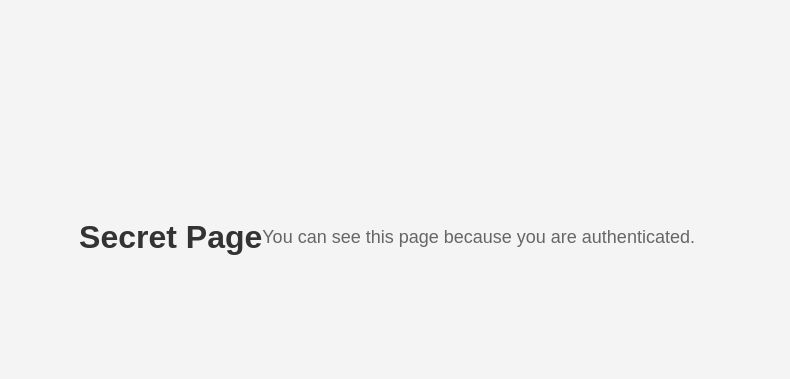
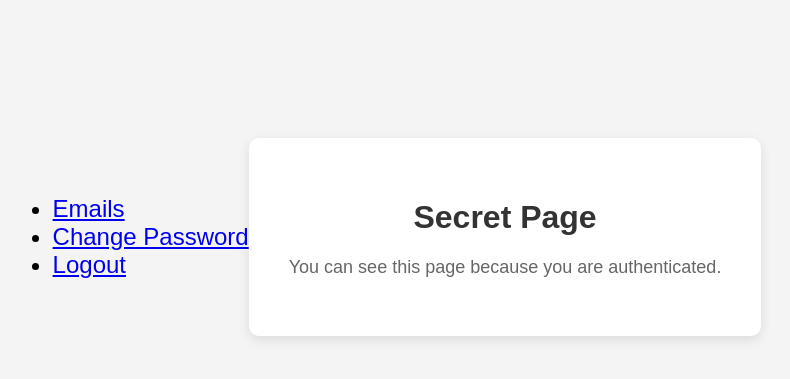
Before and after one commit to andy-l-qa/django-allauth, a Django app: page /secret/ in a window 1280 px wide. Shown: the part 163-542 px from the top of the page, without its empty margins (253-1043 px from the left). Run offline with Django 5.2, Linux system fonts and the light colour scheme; the visitor is signed in with stand-in values (Sample User, id 1).

Commit message:
Learned and tested django-allauth auth and email verifications on local server.

```diff
--- /dev/null
+++ b/core/templates/core/base.html
@@ -0,0 +1,41 @@
+<!DOCTYPE html>
+<html lang="en">
+<head>
+    <meta charset="UTF-8">
+    <meta name="viewport" content="width=device-width, initial-scale=1.0">
+    <title>{% block title %}{% endblock %} | allauth-demo</title>
+    <style>
+        body {
+            font-family: Arial, sans-serif;
+            display: flex;
+            justify-content: center;
+            align-items: center;
+            height: 100vh;
+            margin: 0;
+            background-color: #f4f4f4;
+        }
+
+        .container {
+            text-align: center;
+            background: white;
+            padding: 40px;
+            border-radius: 10px;
+            box-shadow: 0 4px 12px rgba(0,0,0,0.1);
+        }
+
+        h1 {
+            color: #333;
+        }
+
+        p {
+            color: #666;
+            font-size: 18px;
+        }
+    </style>
+</head>
+<body>
+    {% include 'core/partials/navbar.html' %}
+    {% block content %}
+    {% endblock %}
+</body>
+</html>
--- /dev/null
+++ b/core/templates/core/partials/navbar.html
@@ -0,0 +1,12 @@
+<nav style="font-size: 24px;">
+    <ul>
+        {% if user.is_authenticated %}
+            <li><a href="{% url 'account_email' %}">Emails</a></li>
+            <li><a href="{% url 'account_change_password' %}">Change Password</a></li>
+            <li><a href="{% url 'account_logout' %}">Logout</a></li>
+        {% else %}
+            <li><a href="{% url 'account_login' %}">Login</a></li>
+            <li><a href="{% url 'account_signup' %}">Signup</a></li>
+        {% endif %}
+    </ul>
+</nav>
--- a/core/templates/core/secret.html
+++ b/core/templates/core/secret.html
@@ -1,40 +1,10 @@
-<!DOCTYPE html>
-<html lang="en">
-<head>
-    <meta charset="UTF-8">
-    <meta name="viewport" content="width=device-width, initial-scale=1.0">
-    <title>Secret Page</title>
-    <style>
-        body {
-            font-family: Arial, sans-serif;
-            display: flex;
-            justify-content: center;
-            align-items: center;
-            height: 100vh;
-            margin: 0;
-            background-color: #f4f4f4;
-        }
+{% extends 'core/base.html' %}
 
-        .container {
-            text-align: center;
-            background: white;
-            padding: 40px;
-            border-radius: 10px;
-            box-shadow: 0 4px 12px rgba(0,0,0,0.1);
-        }
+{% block title %}Public Page{% endblock %}
 
-        h1 {
-            color: #333;
-        }
-
-        p {
-            color: #666;
-            font-size: 18px;
-        }
-    </style>
-</head>
-<body>
-    <h1>Secret Page</h1>
-    <p>You can see this page because you are authenticated.</p>
-</body>
-</html>
+{% block content %}
+    <div class="container">
+        <h1>Secret Page</h1>
+        <p>You can see this page because you are authenticated.</p>
+    </div>
+{% endblock %}
```
Also changed, not shown: allauth_demo/settings.py (+11 -0 lines), core/templates/core/index.html (+4 -36 lines).
